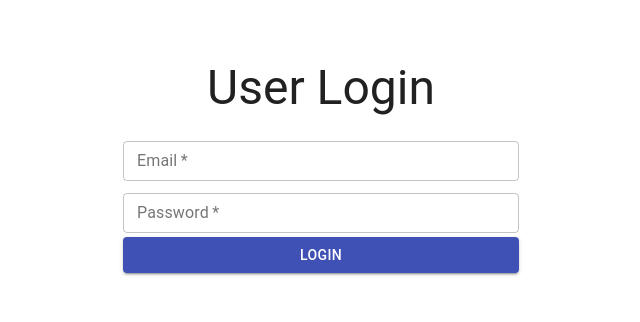
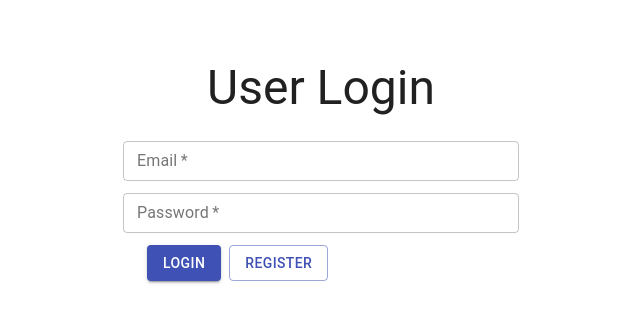
Before and after one commit to goyal-Dushi/user-mgmt-system, a React (Create React App) app in the folder client/users/: page /userlogin in a window 1280 px wide. Shown: the top 322 px of the page, without its empty margins (319-959 px from the left). Built offline with nearby package versions, Linux system fonts and the light colour scheme.

Commit message:
added document title & added register button

```diff
--- a/client/users/src/pages/UserLogin.jsx
+++ b/client/users/src/pages/UserLogin.jsx
@@ -1,7 +1,7 @@
 import { TextField, Typography, Container, Button } from "@material-ui/core";
-import { useState } from "react";
+import { useEffect, useState } from "react";
 import axios from "axios";
-import { useHistory } from "react-router-dom";
+import { Link, useHistory } from "react-router-dom";
 
 function UserLogin(props) {
   const [user, setUser] = useState({
@@ -9,7 +9,9 @@ function UserLogin(props) {
     password: "",
   });
 
-  console.log("Login component rendered!");
+  useEffect(() => {
+    document.title = "Login Page";
+  }, []);
 
   const history = useHistory();
 
@@ -73,13 +75,18 @@ function UserLogin(props) {
             placeholder={"Enter your Password"}
             type={"password"}
           />
-          <Button
-            type={"submit"}
-            fullWidth
-            color={"primary"}
-            variant={"contained"}>
-            {"Login"}
-          </Button>
+          <Container style={{ marginTop: "8px" }} maxWidth={"sm"}>
+            <Button type={"submit"} color={"primary"} variant={"contained"}>
+              {"Login"}
+            </Button>
+            <Link
+              to={"/userRegister"}
+              style={{ textDecoration: "none", marginLeft: "8px" }}>
+              <Button color={"primary"} variant={"outlined"}>
+                {"Register"}
+              </Button>
+            </Link>
+          </Container>
         </form>
       </Container>
     </>
```
